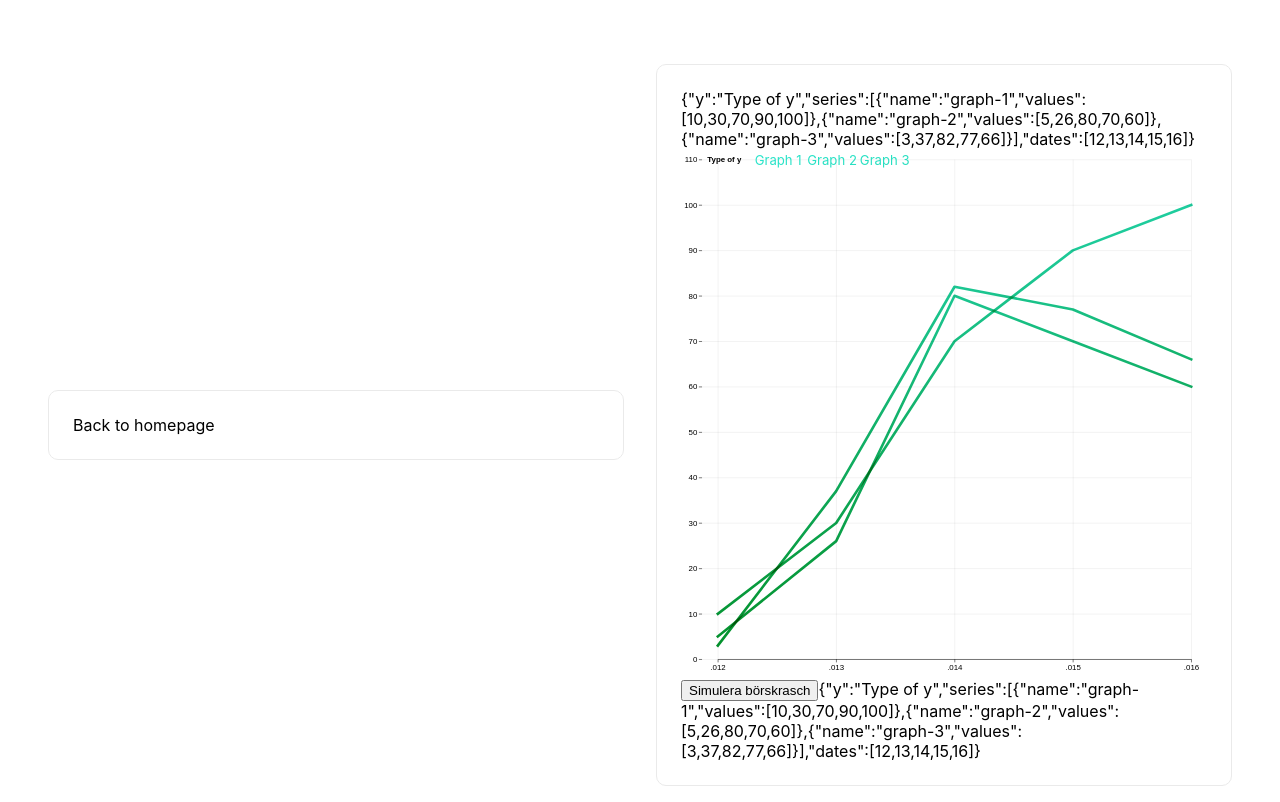
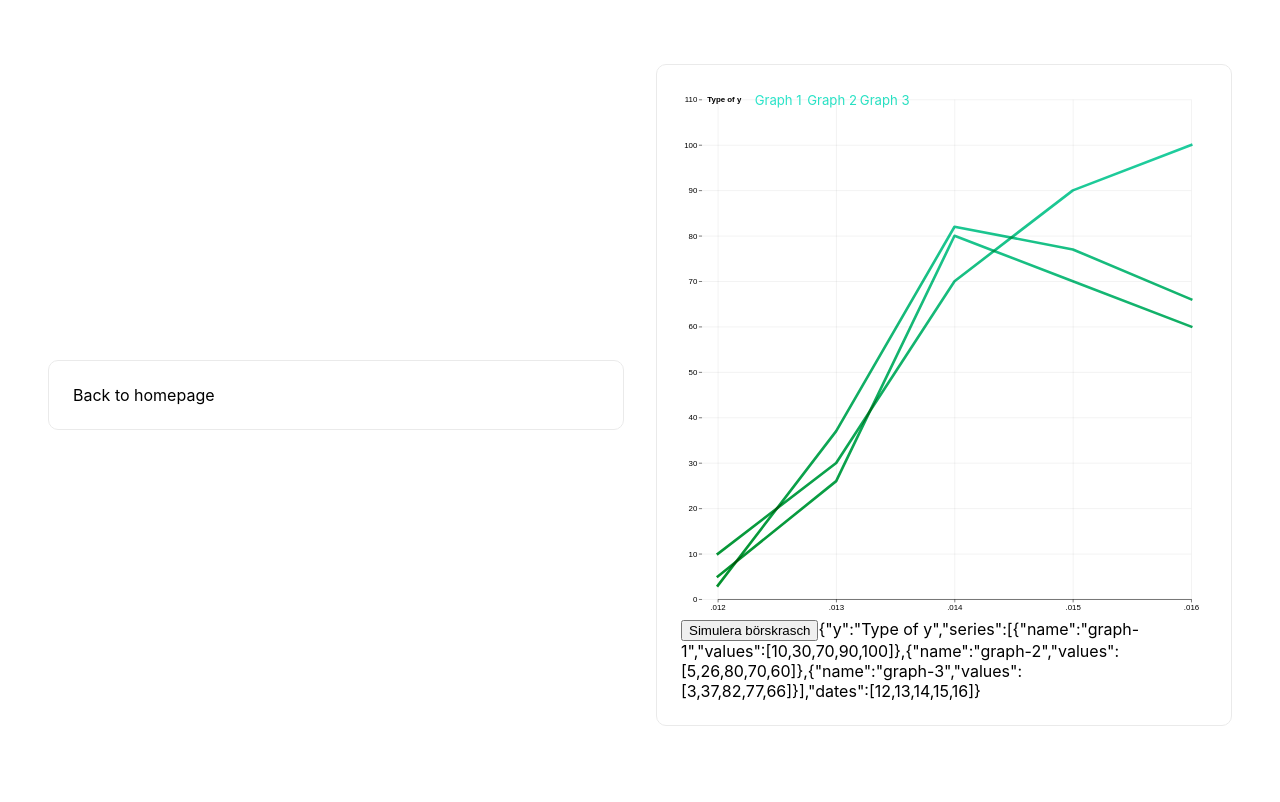
Before and after one commit to alinje/eniac, a Next.js app in the folder project/client/: page /labeledStats in a window 1280 px wide. Built offline with nearby package versions, Linux system fonts and the light colour scheme.

Commit message:
State bugfix: LineDiagram now updates with state data

```diff
--- a/project/client/public/LineDiagram.js
+++ b/project/client/public/LineDiagram.js
@@ -31,6 +31,10 @@ export default class LineDiagram extends Component {
 
     }
 
+    componentDidUpdate(){
+        this.componentDidMount()
+    }
+
 
     //TODO setting state here will trigger re-rendering !!
     componentDidMount() {
@@ -39,6 +43,8 @@ export default class LineDiagram extends Component {
         //d3.json(props.label, () => fetch().then((res) => res.json))
         //d3.json('sample.json',
 
+        // remove all last rendering
+        d3.select(this.myRef.current).selectAll("*").remove()
 
 
         // no spaces allowed as graph names. Hyphens are replaced with spaces
@@ -126,6 +132,7 @@ export default class LineDiagram extends Component {
             .append("svg")
             .attr("viewBox", [0, 0, width, height])
         //.style("preserveAspectRatio", "xMidYMid meet");
+
 
         // append the axises and the grid
         svg.append("g")
@@ -272,7 +279,6 @@ export default class LineDiagram extends Component {
     render() {
         return (
             <div ref={this.myRef} className="LineDiagram">
-                <div>{JSON.stringify(this.props.data)}</div>
             </div>
 
         )
```
